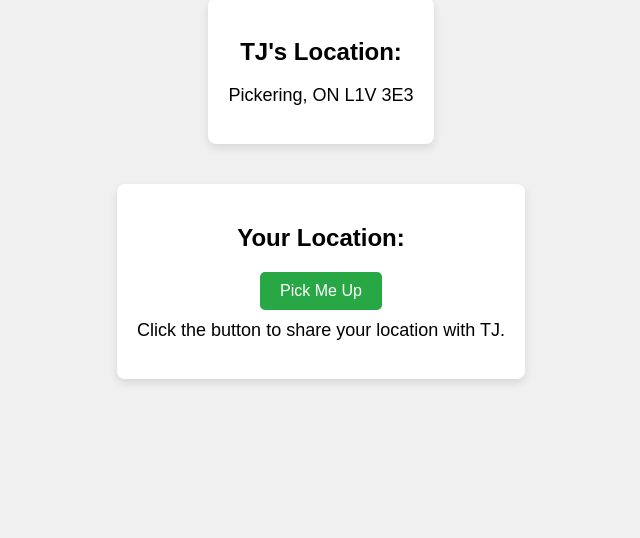
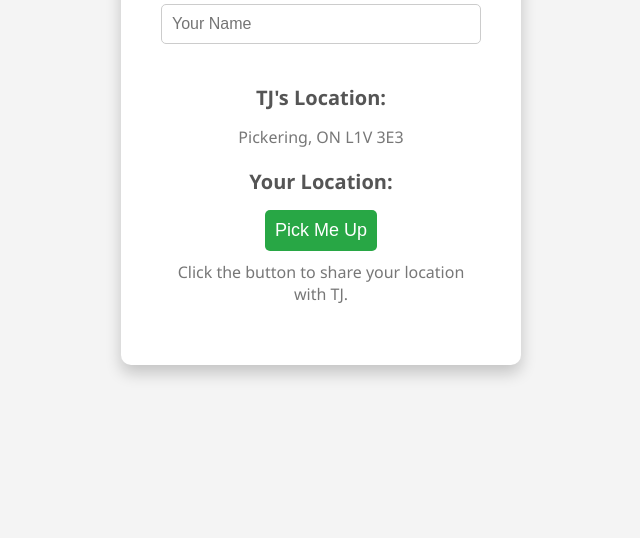
Before and after one commit to TeeJayWilliamson/Pick-Me-Up, a plain HTML site: page index.html in a window 1280 px wide. Shown: the part 262-800 px from the top of the page, without its empty margins (319-959 px from the left). Drawn offline with nearby package versions, Linux system fonts and the light colour scheme; some packages are replaced by stand-ins of ours.

Commit message:
Design change

```diff
--- a/styles.css
+++ b/styles.css
@@ -1,35 +1,64 @@
-body {
-    font-family: Arial, sans-serif;
+* {
+    box-sizing: border-box;
     margin: 0;
     padding: 0;
-    background-color: #f0f0f0;
+}
+
+body {
+    font-family: 'Segoe UI', Tahoma, Geneva, Verdana, sans-serif;
+    background-color: #f4f4f4;
+    color: #333;
+    display: flex;
+    justify-content: center;
+    align-items: center;
+    height: 100vh;
 }
 
 .container {
-    display: flex;
-    flex-direction: column;
-    align-items: center;
-    justify-content: center;
-    height: 100vh;
+    background-color: white;
+    border-radius: 10px;
+    box-shadow: 0 8px 16px rgba(0, 0, 0, 0.2);
+    padding: 40px;
+    width: 90%;
+    max-width: 400px;
+    text-align: center;
 }
 
-  .location-info, .user-request {
-    margin: 20px 0;
-    text-align: center;
-    background-color: #fff;
-    padding: 20px;
-    border-radius: 8px;
-    box-shadow: 0 4px 8px rgba(0, 0, 0, 0.1);
+h1 {
+    font-size: 24px;
+    margin-bottom: 20px;
+    color: #28a745;
+}
+
+h2 {
+    font-size: 20px;
+    margin: 15px 0;
+    color: #555;
+}
+
+input[type="text"] {
+    width: 100%;
+    padding: 10px;
+    margin-bottom: 20px;
+    border: 1px solid #ccc;
+    border-radius: 5px;
+    font-size: 16px;
+}
+
+input[type="text"]:focus {
+    border-color: #28a745;
+    outline: none;
 }
 
 button {
     background-color: #28a745;
     color: white;
     border: none;
-    padding: 10px 20px;
+    padding: 10px;
     cursor: pointer;
     border-radius: 5px;
-    font-size: 16px;
+    font-size: 18px;
+    transition: background-color 0.3s;
 }
 
 button:hover {
@@ -37,6 +66,11 @@ body {
 }
 
 p {
-    font-size: 18px;
+    font-size: 16px;
     margin-top: 10px;
+    color: #777;
 }
+
+.location-info, .user-request {
+    margin: 20px 0;
+}
```
Lines whose indentation alone changed are shown as unchanged.
